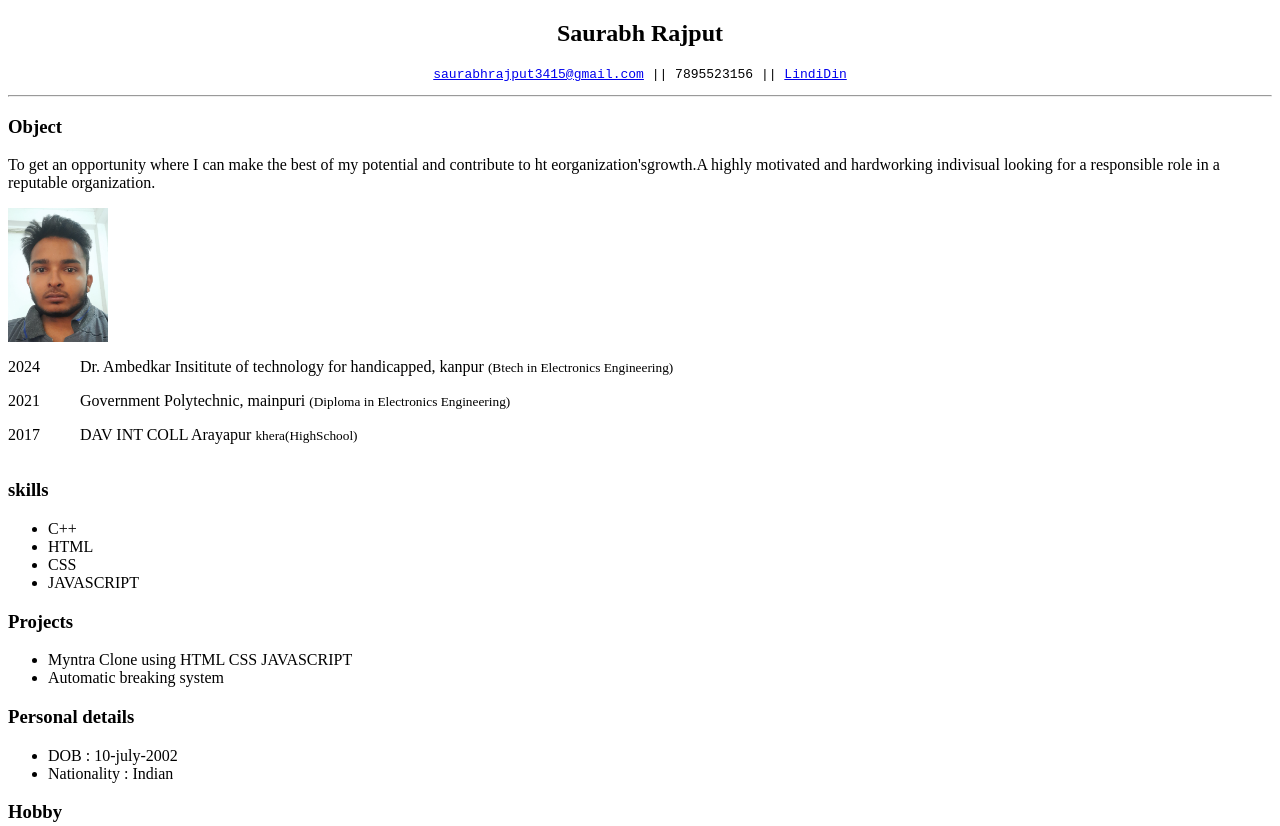
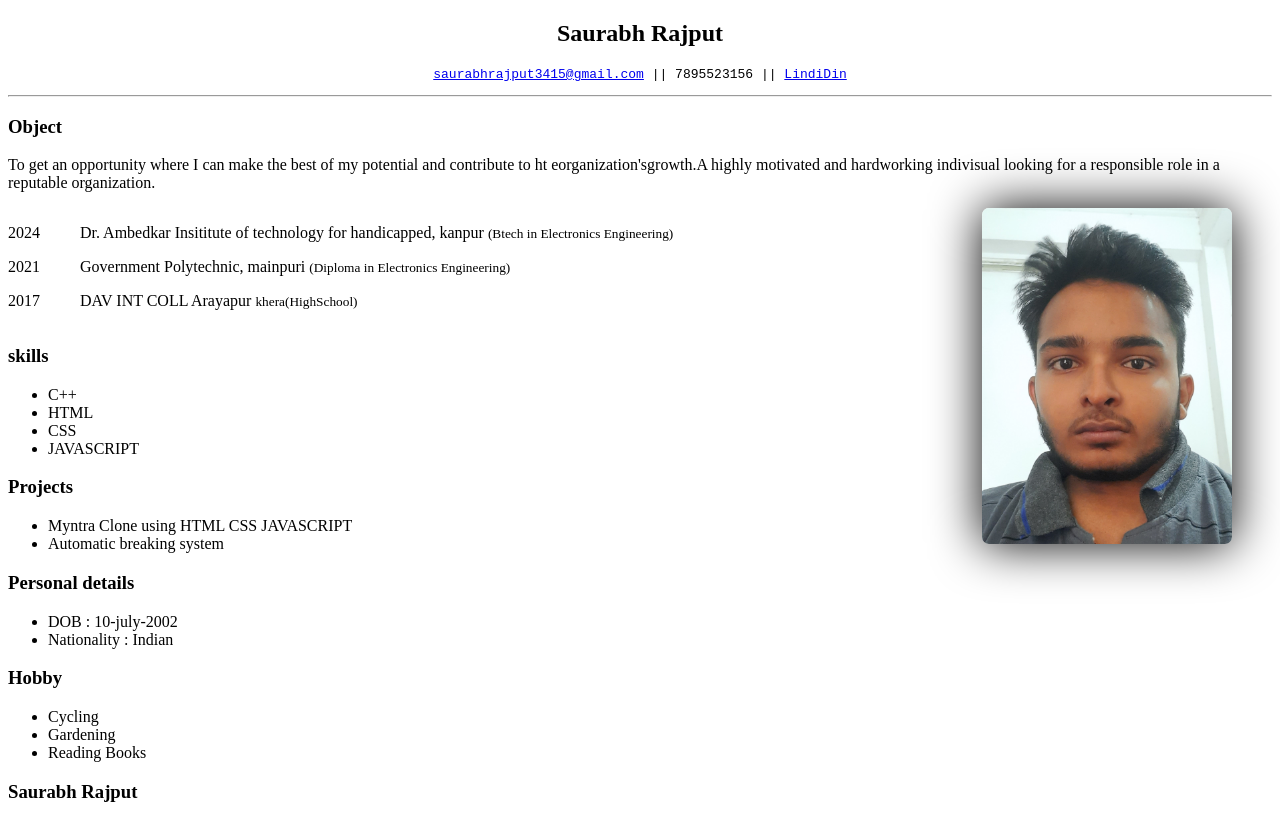
Before and after one commit to SAURABH-RAHPUT/Myresume, a plain HTML site: page index.html in a window 1280 px wide. Shown: the top 826 px of the page. Drawn offline with Linux system fonts and the light colour scheme.

Commit message:
Update index.css

```diff
--- a/index.css
+++ b/index.css
@@ -32,7 +32,11 @@ ul{
     list-style: disc;
 }
 img{
-    display:flex ;
-    align-items: flex-end;
-    justify-content: end;
+     float: right;
+    border-radius: 7px;
+    /* border: 2px solid black; */
+    width:250px;
+    margin-right: 40px;
+    margin-top: 0px;
+    box-shadow: 0px 0px 50px black;
 }
```
